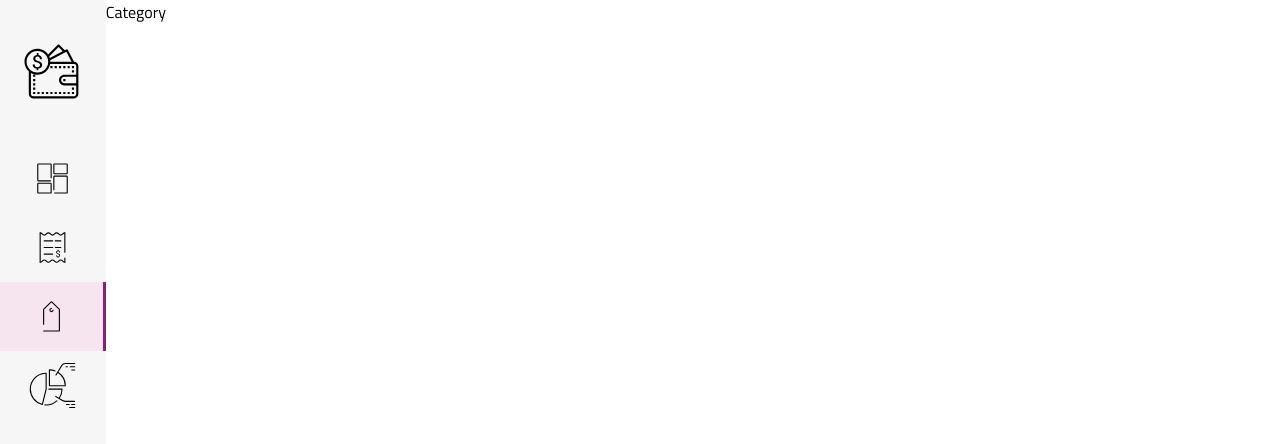
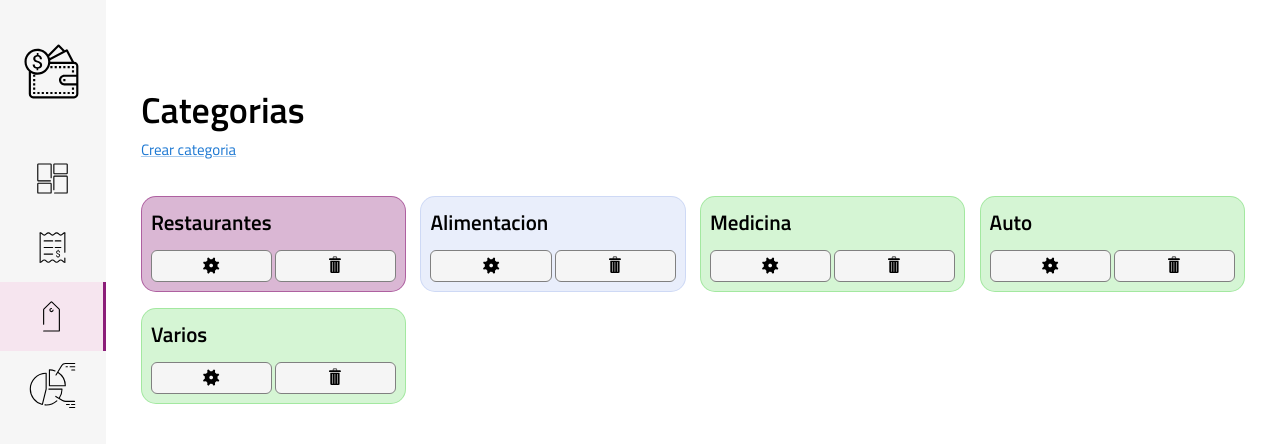
Before and after one commit to Libo033/smartPocket, a Next.js app: page /dashboard/category in a window 1280 px wide. Shown: the top 444 px of the page. Built offline with nearby package versions, Linux system fonts and the light colour scheme.

Commit message:
Creado: CategoryCard y Category page

```diff
--- a/src/app/dashboard/category/page.module.css
+++ b/src/app/dashboard/category/page.module.css
@@ -1,7 +1,38 @@
 .Category {
+  z-index: 0;
   width: 100%;
   max-width: 1920px;
   margin-left: auto;
   margin-right: auto;
   height: 100vh;
 }
+
+.Category_TitleContainer {
+  padding: 7% 3% 0% 3%;
+}
+
+.Category_Title {
+  font-size: 36px;
+  font-weight: 600;
+}
+
+.Category_LinkContainer {
+  padding: 0% 3% 0% 3%;
+}
+
+.Category_CategoryContainer {
+  padding: 3%;
+  width: 100%;
+  height: fit-content;
+  display: grid;
+  place-items: center;
+  grid-template-columns: repeat(auto-fill, minmax(210px, 1fr));
+  row-gap: 1rem;
+  column-gap: 0.9rem;
+}
+
+@media (641px <= width <= 1007px) {
+}
+
+@media (width <= 640px) {
+}
--- a/src/app/dashboard/category/page.tsx
+++ b/src/app/dashboard/category/page.tsx
@@ -1,8 +1,28 @@
 import React from "react";
 import styles from "./page.module.css";
+import Link from "next/link";
+import CategoryCard from "@/components/category/CategoryCard";
 
 const Category = () => {
-  return <div className={styles.Category}>Category</div>;
+  return (
+    <div className={styles.Category}>
+      <div className={styles.Category_TitleContainer}>
+        <h1 className={styles.Category_Title}>Categorias</h1>
+      </div>
+      <div className={styles.Category_LinkContainer}>
+        <Link className="linkA" href={"/dashboard/category/new"}>
+          Crear categoria
+        </Link>
+      </div>
+      <section className={styles.Category_CategoryContainer}>
+        <CategoryCard _id={"1"} categoria={"Restaurantes"} color={"#8c1d79"} />
+        <CategoryCard _id={"2"} categoria={"Alimentacion"} color={"#b9c8f1"} />
+        <CategoryCard _id={"3"} categoria={"Medicina"} color={"#7cde79"} />
+        <CategoryCard _id={"3"} categoria={"Auto"} color={"#7cde79"} />
+        <CategoryCard _id={"3"} categoria={"Varios"} color={"#7cde79"} />
+      </section>
+    </div>
+  );
 };
 
 export default Category;
--- /dev/null
+++ b/src/components/category/CategoryCard.tsx
@@ -0,0 +1,41 @@
+"use client";
+import React from "react";
+import styles from "@/components/category/page.module.css";
+import { ICategory } from "@/libs/interfaces";
+import { useRouter } from "next/navigation";
+import { AppRouterInstance } from "next/dist/shared/lib/app-router-context.shared-runtime";
+import Image from "next/image";
+
+const CategoryCard: React.FC<ICategory> = ({ _id, categoria, color }) => {
+  const router: AppRouterInstance = useRouter();
+  const colorStyles: React.CSSProperties = {
+    border: `1px solid ${color}90`,
+    backgroundColor: `${color}51`,
+  };
+
+  const handleDeleteCategory = () => {};
+
+  return (
+    <article style={colorStyles} className={styles.CategoryCard}>
+      <div className={styles.CategoryCard_NameContainer}>
+        <p className={styles.CategoryCard_Name}>{categoria}</p>
+      </div>
+      <div className={styles.CategoryCard_ButtonGroup}>
+        <button
+          onClick={() => router.push(`/dashboard/category/${_id}`)}
+          className={styles.CategoryCard_ButtonEdit}
+        >
+          <Image src={"/img/edit.svg"} alt="edit" width={21} height={21} />
+        </button>
+        <button
+          onClick={() => handleDeleteCategory()}
+          className={styles.CategoryCard_ButtonDelete}
+        >
+          <Image src={"/img/delete.svg"} alt="delete" width={21} height={21} />
+        </button>
+      </div>
+    </article>
+  );
+};
+
+export default CategoryCard;
--- /dev/null
+++ b/src/components/category/page.module.css
@@ -0,0 +1,49 @@
+/*#region CATEGORYCARD */
+.CategoryCard {
+  width: 100%;
+  border: 1px solid black;
+  border-radius: 15px;
+  padding: 9px;
+}
+
+.CategoryCard_NameContainer {
+  padding-bottom: 12px;
+}
+
+.CategoryCard_Name {
+  font-size: 21px;
+  font-weight: 600;
+}
+
+.CategoryCard_ButtonGroup {
+  display: flex;
+  flex-direction: row;
+  gap: 3px;
+}
+
+.CategoryCard_ButtonGroup button {
+  transition: 120ms ease;
+  width: 50%;
+  background-color: whitesmoke;
+  padding-block: 3px;
+  border: 1px solid gray;
+  border-radius: 6px;
+  cursor: pointer;
+}
+
+.CategoryCard_ButtonEdit:hover {
+  transition: 120ms ease;
+  background-color: lightskyblue;
+}
+
+.CategoryCard_ButtonDelete:hover {
+  transition: 120ms ease;
+  background-color: red;
+}
+/*#endregion */
+
+@media (641px <= width <= 1007px) {
+}
+
+@media (width <= 640px) {
+}
--- /dev/null
+++ b/src/libs/interfaces.tsx
@@ -0,0 +1,5 @@
+export interface ICategory {
+  _id: string;
+  categoria: string;
+  color: string;
+}
```
Also changed, not shown: public/img/delete.svg (added), public/img/edit.svg (added).
